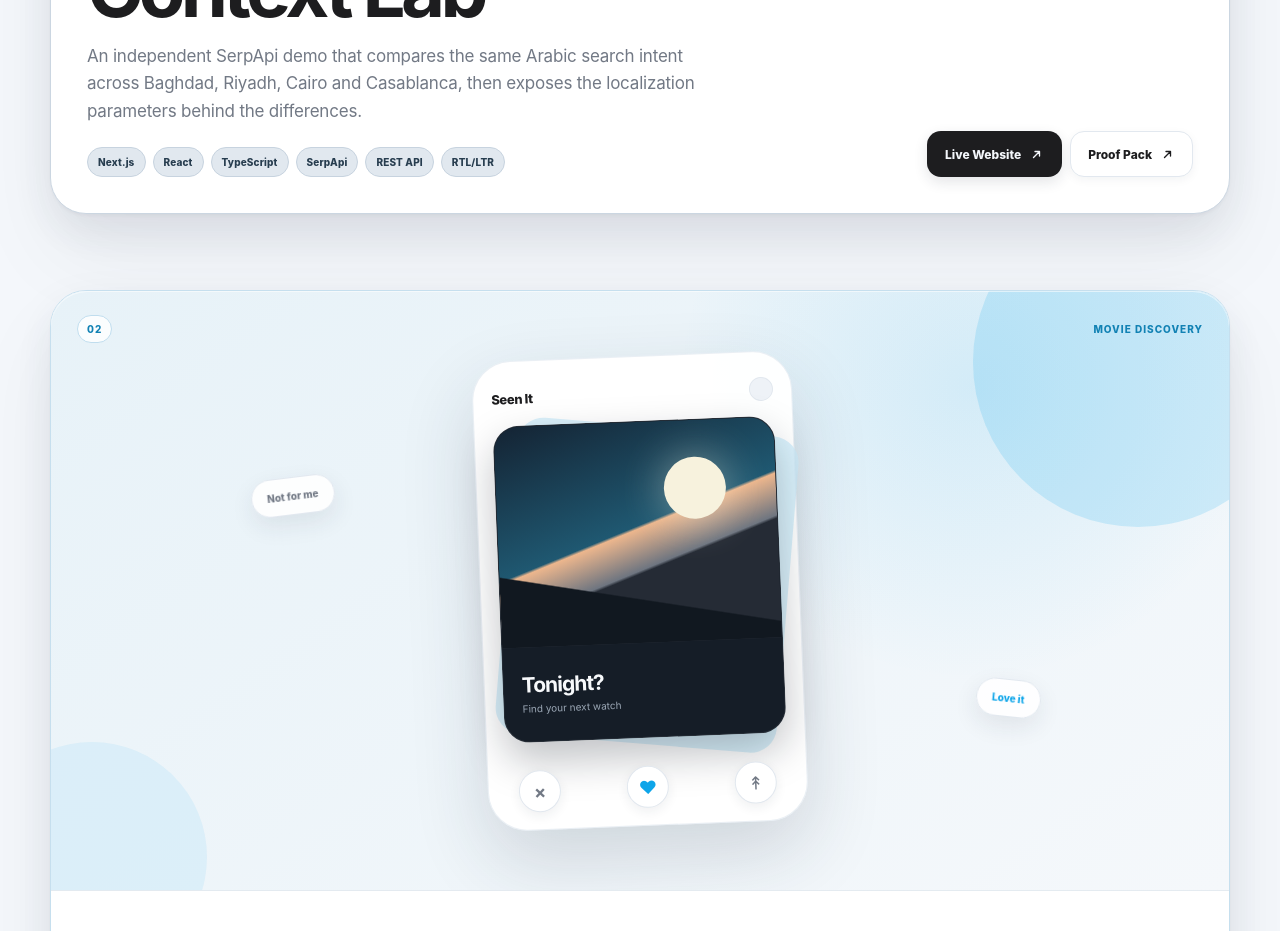
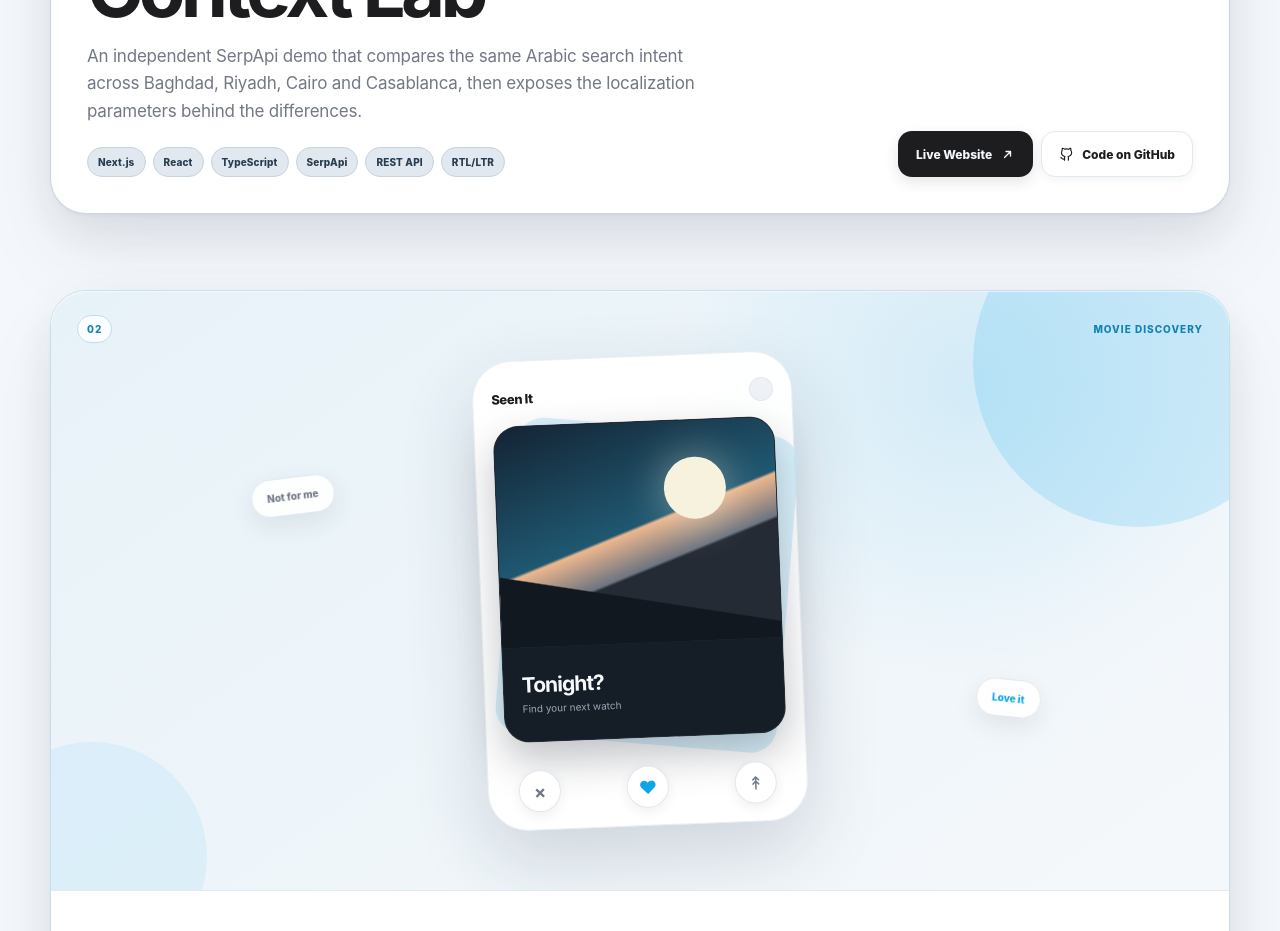
Before and after one commit to yousef-iq1/portfolio, a React (Vite) app: page / in a window 1280 px wide. Shown: the part 1360-2291 px from the top of the page. Built offline with nearby package versions, Linux system fonts and the light colour scheme.

Commit message:
Point portfolio to fully migrated projects

```diff
--- a/src/App.tsx
+++ b/src/App.tsx
@@ -6,9 +6,9 @@ const projects = [
     description:
       "An independent SerpApi demo that compares the same Arabic search intent across Baghdad, Riyadh, Cairo and Casablanca, then exposes the localization parameters behind the differences.",
     tech: ["Next.js", "React", "TypeScript", "SerpApi", "REST API", "RTL/LTR"],
-    liveUrl: "https://arabic-search-context-lab-1yn1.onrender.com",
-    sourceUrl: null,
-    proofUrl: "https://arabic-search-context-lab-1yn1.onrender.com/proof",
+    liveUrl: "https://arabic-search-context-lab-prod.onrender.com",
+    sourceUrl: "https://github.com/yousef-iq1/arabic-search-context-lab",
+    proofUrl: "https://arabic-search-context-lab-prod.onrender.com/proof",
   },
   {
     id: "seen",
@@ -17,7 +17,7 @@ const projects = [
     description:
       "A bilingual movie and TV discovery app that learns what you like and turns it into personal recommendations.",
     tech: ["Next.js", "React", "TypeScript", "Supabase", "Tailwind CSS", "Framer Motion", "Zustand", "PWA"],
-    liveUrl: "https://seen-it.onrender.com",
+    liveUrl: "https://seen-it-zae7.onrender.com",
     sourceUrl: "https://github.com/yousef-iq1/Seen-it",
     proofUrl: null,
   },
```
